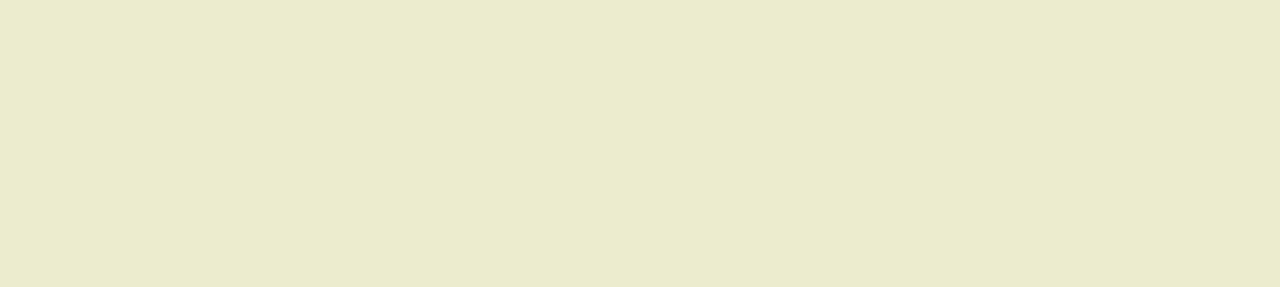
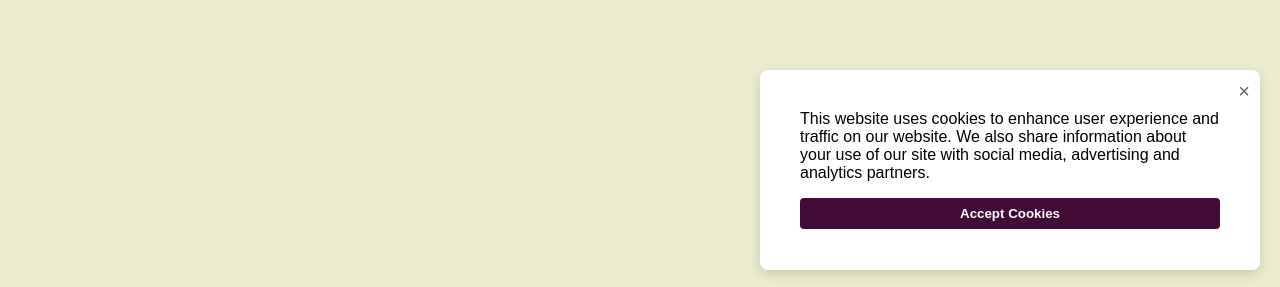
Before and after one commit to GautamRaj-1200/cactro-fe-23-03-25, a React (Vite) app: page / in a window 1280 px wide. Shown: the part 510-797 px from the top of the page. Built offline with nearby package versions, Linux system fonts and the light colour scheme; a web font is replaced by a local one.

Commit message:
feat(client): add cookie modal

```diff
--- a/src/App.tsx
+++ b/src/App.tsx
@@ -1,3 +1,4 @@
+import CookieModal from './components/cookieModal/CookieModal';
 import Navbar from './components/navbar/Navbar';
 import Home from './pages/home/Home';
 
@@ -8,6 +9,7 @@ const App = () => {
       <div className="content-container">
         <Home />
       </div>
+      <CookieModal />
     </div>
   );
 };
--- /dev/null
+++ b/src/components/cookieModal/CookieModal.css
@@ -0,0 +1,61 @@
+.cookies-modal {
+  position: fixed;
+  bottom: 20px;
+  right: 20px;
+  max-width: 500px;
+  height: 200px;
+  background-color: white;
+  border-radius: 8px;
+  box-shadow: 0 4px 12px rgba(0, 0, 0, 0.15);
+  z-index: 1000;
+  animation: slideIn 0.3s ease-out forwards;
+}
+
+@keyframes slideIn {
+  from {
+    transform: translateY(100px);
+    opacity: 0;
+  }
+  to {
+    transform: translateY(0);
+    opacity: 1;
+  }
+}
+
+.cookies-content {
+  padding: 40px;
+  position: relative;
+}
+
+.close-button {
+  position: absolute;
+  top: 10px;
+  right: 10px;
+  background: none;
+  border: none;
+  font-size: 20px;
+  cursor: pointer;
+  color: #666;
+}
+
+.close-button:hover {
+  color: #333;
+}
+
+.accept-button {
+  color: white;
+  border: none;
+  display: inline-block;
+  width: 100%;
+  margin-top: 1rem;
+  padding: 8px 16px;
+  border-radius: 4px;
+  cursor: pointer;
+  font-weight: bold;
+  transition: background-color 0.2s;
+  background-color: #420b36;
+}
+
+.accept-button:hover {
+  background-color: #3e8e41;
+}
--- /dev/null
+++ b/src/components/cookieModal/CookieModal.tsx
@@ -0,0 +1,51 @@
+import { useState, useEffect } from 'react';
+import './CookieModal.css';
+
+const CookieModal = () => {
+  const [isVisible, setIsVisible] = useState(false);
+
+  useEffect(() => {
+    // Show the modal after a short delay when component mounts
+    const timer = setTimeout(() => {
+      setIsVisible(true);
+    }, 1000);
+
+    return () => {
+      clearTimeout(timer);
+    };
+  }, []);
+
+  const handleAccept = () => {
+    setIsVisible(false);
+    // Here you would typically set a cookie or localStorage item
+    localStorage.setItem('cookiesAccepted', 'true');
+  };
+
+  const handleClose = () => {
+    setIsVisible(false);
+  };
+
+  if (!isVisible) {
+    return null;
+  }
+
+  return (
+    <div className="cookies-modal">
+      <div className="cookies-content">
+        <button className="close-button" onClick={handleClose}>
+          ×
+        </button>
+        <p>
+          This website uses cookies to enhance user experience and traffic on our website. We also
+          share information about your use of our site with social media, advertising and analytics
+          partners.
+        </p>
+        <button className="accept-button" onClick={handleAccept}>
+          Accept Cookies
+        </button>
+      </div>
+    </div>
+  );
+};
+
+export default CookieModal;
```
